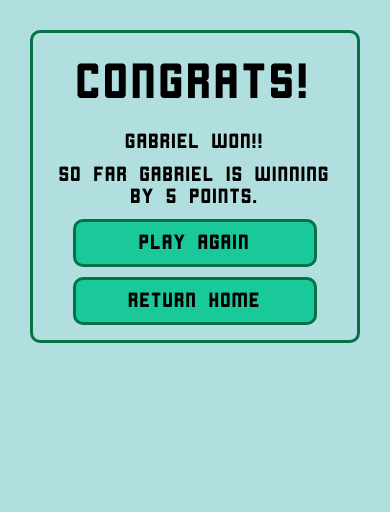
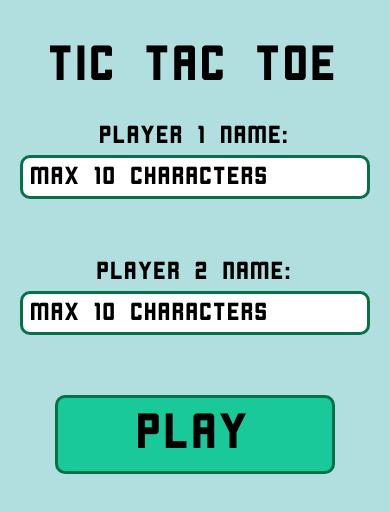
Before and after one commit to gabrielrueda/tic-tac-toe-app, a React Native app in the folder project/: screen / in a window 390 px wide. Shown: the top 512 px of the page. Built offline with nearby package versions, Linux system fonts and the light colour scheme.

Commit message:
Return Home and Play Again buttons work

```diff
--- a/project/App.js
+++ b/project/App.js
@@ -36,14 +36,12 @@ export default function App(){
   }
 
   const display = () => {
-    // if(state.screen === 0){
-    //   return <StartMenu nameChange={nameChange} click={screenChange}/>
-    // }else{
-    //   return <Game names={state.names}/>
-    // }
-    return(
-      <Gameover />
-      );
+    if(state.screen === 0){
+      return <StartMenu nameChange={nameChange} click={screenChange}/>
+    }else{
+      return <Game click={screenChange} names={state.names}/>
+    }
+
   }
   if(state.fontsLoaded){
     return(
--- a/project/components/Game.js
+++ b/project/components/Game.js
@@ -3,39 +3,60 @@ import { StyleSheet, Text, View, TouchableOpacity, Alert } from 'react-native';
 import Board from './Board.js'
 import TurnIndicators from './TurnIndicators.js';
 import { globalStyles } from '../styles/Global.js';
+import Gameover from './Gameover.js';
 
 export default function Game(props) {
   const [state, setState] = useState({
     turnIndicator: 1,
     score: [0,0],
     names: props.names,
+    winner: 0,
+    screen: 0, // 0 for Board, 1 for Gameover Screen
   });
 
   function updateCounter(turns, scoreAdd1, scoreAdd2, tie){
     let nState = Object.assign({}, state);
     nState.turnIndicator = turns;
     if(scoreAdd1 > 0 || scoreAdd2 > 0){
-      alertWin(scoreAdd1);
+      nState.screen = 1;
       nState.score[0] += scoreAdd1;
       nState.score[1] += scoreAdd2;
+      nState.winner = scoreAdd1;
     }else if(tie === true){
-      alertTie();
+      nState.screen = 1;
     }
     setState(nState);
   }
+  const changeScreen = (id) => {
+    if(id === 2){
+      props.click(0,state.names);
+    }else{
+      let nState = Object.assign({}, state);
+      nState.screen = id;
+      setState(nState);
+    }
+  }
+  // const alertWin = (id) => {
+  //   Alert.alert('Congratutions!', (state.names[id] + ' Won!!'));
+  // }
 
-  const alertWin = (id) => {
-    Alert.alert('Congratutions!', (state.names[id] + ' Won!!'));
-  }
-
-  const alertTie = () => {
-    Alert.alert('It is a Tie.', 'It be like that');
+  // const alertTie = () => {
+  //   Alert.alert('It is a Tie.', 'It be like that');
+  // }
+  const displayMessage = () =>{
+    if(state.screen === 0){
+      return <Board updateCounter={updateCounter}/>
+    }else{
+      return <Gameover winner={state.names[state.winner]} scoreDifference={Math.abs(state.score[0] - state.score[1])}changeScreen={changeScreen}/>
+    }
   }
     return (
       <View style={globalStyles.containerG}>
         <Text style={globalStyles.title}>TIC TAC TOE</Text>
 
-        <Board updateCounter={updateCounter} test="It Works"/>
+        {/* <Board updateCounter={updateCounter}/> */}
+        <View>{displayMessage()}</View>
+
         <TurnIndicators names={state.names} turns={state.turnIndicator} score={state.score}/>
       </View>
     );
--- a/project/components/Gameover.js
+++ b/project/components/Gameover.js
@@ -2,17 +2,19 @@ import React, { useState, useCallback } from 'react';
 import { StyleSheet, Text, View, TouchableOpacity, Alert } from 'react-native';
 import { globalStyles } from '../styles/Global.js';
 
-export default function Gameover(){
+const constants = require('../Constants.js');
+
+export default function Gameover(props){
 
     return(
         <View style={globalStyles.containerGO}>
-            <Text style={[globalStyles.title, {marginVertical: 15}]}>CONGRATS!</Text>
-            <Text style={[globalStyles.generalText , localStyles.text]}>Gabriel Won!!</Text>
-            <Text style={[globalStyles.generalText, localStyles.text]}>So far Gabriel is winning by 5 points.</Text>
-            <TouchableOpacity>
+            <Text style={[globalStyles.title, {marginVertical: 5, fontSize: (constants.width < 390 ? (40 * (constants.width / 390)) : 40)}]}>CONGRATS!</Text>
+            <Text style={[globalStyles.generalText , localStyles.text]}>{props.winner} Won!!</Text>
+            <Text style={[globalStyles.generalText, localStyles.text]}>So far Gabriel is winning by {props.scoreDifference} points.</Text>
+            <TouchableOpacity onPress={() => props.changeScreen(0)}>
                 <Text style={[globalStyles.button, localStyles.text]}>PLAY AGAIN</Text>
             </TouchableOpacity>
-            <TouchableOpacity>
+            <TouchableOpacity onPress={() => props.changeScreen(2)}>
                 <Text style={[globalStyles.button, localStyles.text]}>RETURN HOME</Text>
             </TouchableOpacity>
         </View>
@@ -21,7 +23,7 @@ export default function Gameover(){
 
 const localStyles = StyleSheet.create({
     text: {
-        fontSize: 20,
-        margin: 5,
+        fontSize: 18,
+        margin: 4,
     }
 });
--- a/project/styles/global.js
+++ b/project/styles/global.js
@@ -101,7 +101,7 @@ export const globalStyles = StyleSheet.create({
         borderRadius: constants.borderRadius,
         borderColor: constants.darkGreen,
         borderWidth: constants.borderWidth,
-        margin: 30,
+        marginHorizontal: 30,
         padding: 10,
     }
 })
```
